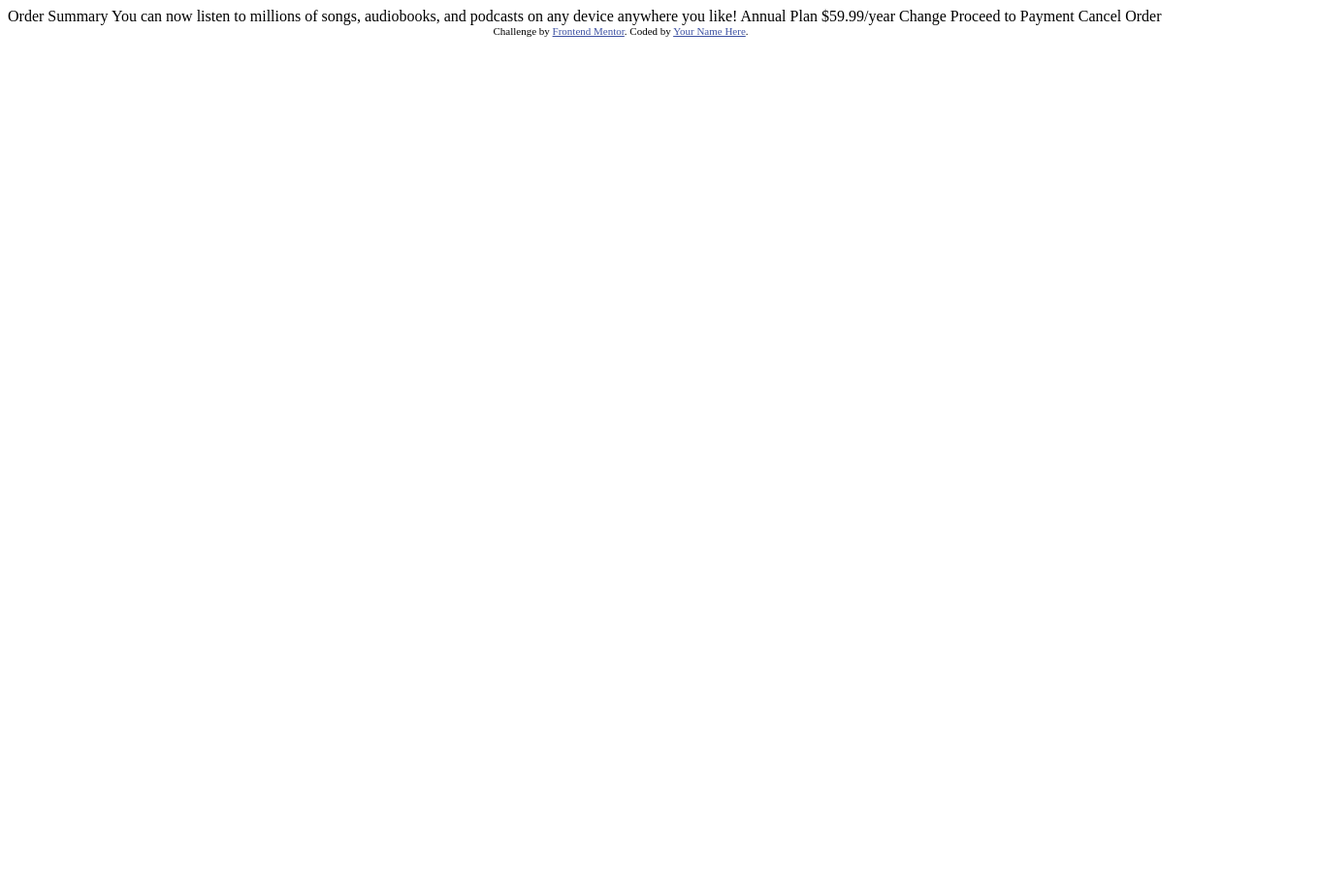
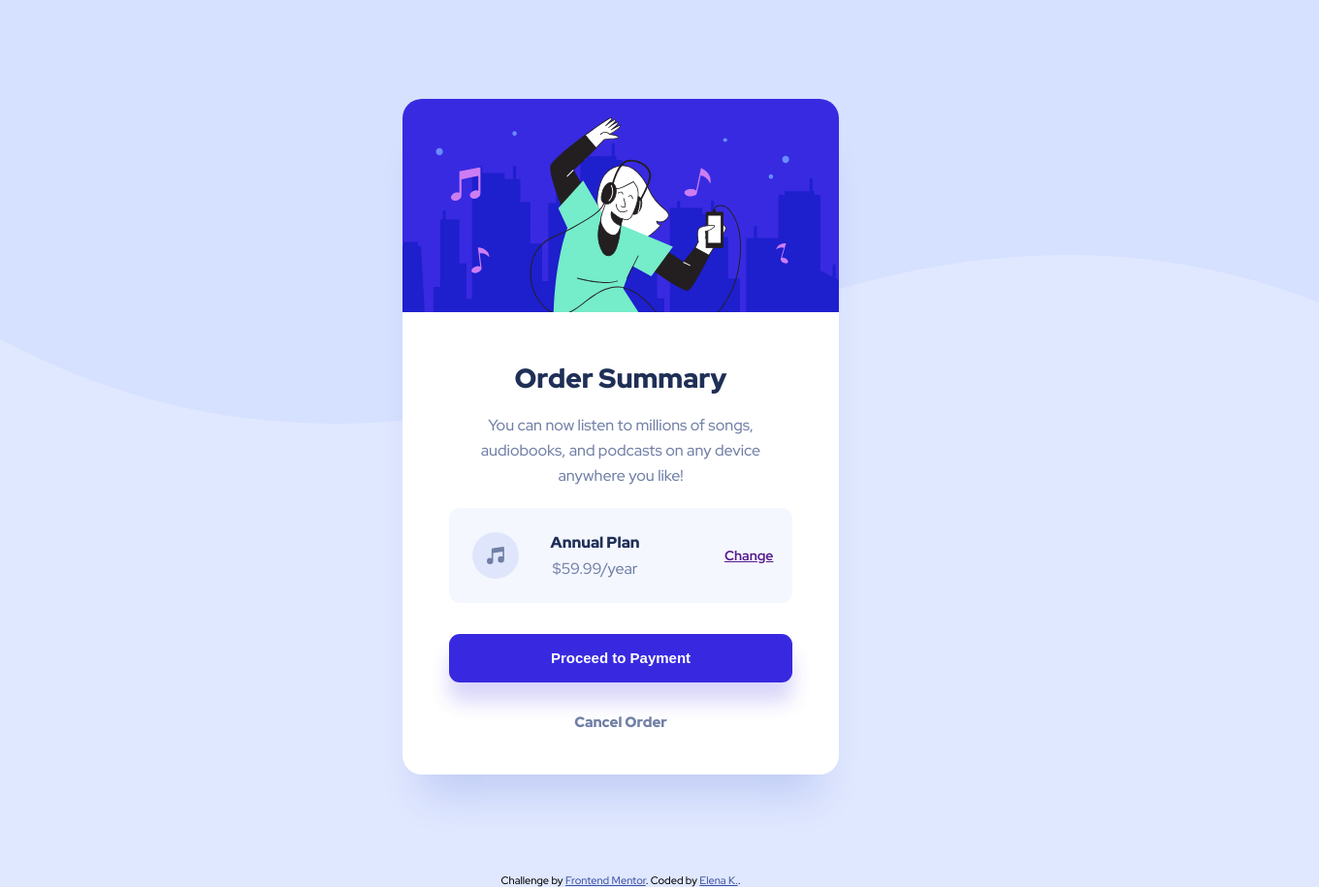
Before and after one commit to ElenaKondrashova/order-summary-component, a plain HTML site: page index.html in a window 1280 px wide. Shown: the whole page at 97% size, 1360 px wide, since content can reach past the window. Before the commit the page ends 800 px from the top, so only its background shows below. Drawn offline with Linux system fonts and the light colour scheme.

Commit message:
Final changes

```diff
--- a/index.html
+++ b/index.html
@@ -5,43 +5,48 @@
   <meta charset="UTF-8">
   <meta name="viewport" content="width=device-width, initial-scale=1.0">
   <!-- displays site properly based on user's device -->
-
   <link rel="icon" type="image/png" sizes="32x32" href="./images/favicon-32x32.png">
-
+  <link rel="stylesheet" href="styles.css">
+  <link rel="preconnect" href="https://fonts.googleapis.com">
+  <link rel="preconnect" href="https://fonts.gstatic.com" crossorigin>
+  <link href="https://fonts.googleapis.com/css2?family=Red+Hat+Display:wght@500;700;900&display=swap" rel="stylesheet">
   <title>Frontend Mentor | Order summary card</title>
-
-  <!-- Feel free to remove these styles or customise in your own stylesheet 👍 -->
-  <style>
-    .attribution {
-      font-size: 11px;
-      text-align: center;
-    }
-
-    .attribution a {
-      color: hsl(228, 45%, 44%);
-    }
-  </style>
 </head>
 
 <body>
+  <section>
+    <div class="order-card">
+      <div class="order-img">
+        <img class="order-image" src="images/illustration-hero.svg" alt="Image of a dancing person">
+      </div>
+      <div class="order-info">
+        <h1>Order Summary</h1>
+        <p> You can now listen to millions of songs, audiobooks, and podcasts on any
+          device anywhere you like!</p>
+      </div>
+      <div class="plan-pricing">
+        <img src="images/icon-music.svg" alt="Music icon" class="icon">
+        <div class="plan-details">
+          <span class="plan-type">Annual Plan</span>
+          <span class="plan-price">$59.99/year</span>
+        </div>
+        <div class="plan-change-link">
+          <a href="">Change</a>
+        </div>
+      </div>
+      <div class="order-action">
+        <button class="pay">Proceed to Payment</button>
+        <a href="" class="cancel">Cancel Order</a>
+      </div>
+    </div>
 
-  Order Summary
-
-  You can now listen to millions of songs, audiobooks, and podcasts on any
-  device anywhere you like!
-
-  Annual Plan
-  $59.99/year
-
-  Change
-
-  Proceed to Payment
-  Cancel Order
-
-  <div class="attribution">
-    Challenge by <a href="https://www.frontendmentor.io?ref=challenge" target="_blank">Frontend Mentor</a>.
-    Coded by <a href="#">Your Name Here</a>.
-  </div>
+  </section>
+  <footer>
+    <div class="attribution">
+      Challenge by <a href="https://www.frontendmentor.io?ref=challenge" target="_blank">Frontend Mentor</a>.
+      Coded by <a href="#">Elena K.</a>.
+    </div>
+  </footer>
 </body>
 
 </html>
--- /dev/null
+++ b/styles.css
@@ -0,0 +1,264 @@
+/* Setting color pallette*/
+:root {
+    /* Primary colors */
+    --pale-blue: hsl(225, 100%, 94%);
+    --bright-blue: hsl(245, 75%, 52%);
+    --violet: hsla(245, 83%, 68%, 1);
+    /* Neutral colors*/
+    --very-pale-blue: hsl(225, 100%, 98%);
+    --desaturated-blue: hsl(224, 23%, 55%);
+    --dark-blue: hsl(223, 47%, 23%);
+    --White: hsl(0, 0%, 100%);
+}
+
+* {
+    padding: 0;
+    margin: 0;
+    box-sizing: border-box;
+}
+
+body {
+    font-family: 'Red Hat Display', sans-serif;
+    font-size: 16px;
+    background-color: var(--pale-blue);
+    background-image: url(images/pattern-background-desktop.svg);
+    background-repeat: no-repeat;
+    display: flex;
+    flex-direction: column;
+    justify-content: center;
+    align-items: center;
+}
+
+/* Order card styling - Mobile view first */
+.order-card {
+    max-width: 327px;
+    height: 567px;
+    margin: 71px 24px;
+    background: var(--White);
+    border-radius: 20px;
+    box-shadow: 0px 40px 40px -20px rgba(13, 48, 189, 0.151826);
+    text-align: center;
+    position: relative;
+}
+
+.order-image {
+    width: 327px;
+    height: 160px;
+    border-radius: 20px 20px 0 0;
+}
+
+.order-info {
+    padding: 32px 32px 0 32px;
+}
+
+.order-info h1 {
+    width: 262px;
+    height: 29px;
+    margin-bottom: 17px;
+    font-weight: 900;
+    font-size: 22px;
+    line-height: 29.11px;
+    color: var(--dark-blue);
+}
+
+.order-info p {
+    width: 262px;
+    height: 75px;
+    font-weight: 500;
+    font-size: 15px;
+    line-height: 25px;
+    color: var(--desaturated-blue);
+
+}
+
+.plan-pricing {
+    width: 279px;
+    height: 81px;
+    background: var(--very-pale-blue);
+    border-radius: 11px;
+    margin: 24px;
+    display: flex;
+    flex-direction: row;
+    align-items: center;
+}
+
+.icon {
+    width: 48px;
+    height: 48px;
+    margin: 17px 20px 16px 16px;
+}
+
+span {
+    float: left;
+    clear: left;
+}
+
+.plan-type {
+    width: 88px;
+    height: 19px;
+    font-size: 14px;
+    font-weight: 900;
+    line-height: 18.52px;
+    color: var(--dark-blue);
+    margin-bottom: 3px;
+}
+
+.plan-price {
+    width: 88px;
+    height: 19px;
+    font-size: 14px;
+    font-weight: 500;
+    line-height: 18.52px;
+    color: var(--desaturated-blue);
+}
+
+.plan-change-link {
+    width: 48px;
+    height: 17px;
+    font-size: 13px;
+    font-weight: 700;
+    line-height: 17.2px;
+    color: var(--bright-blue);
+    margin-left: 50px;
+}
+
+.plan-change-link a:hover {
+    cursor: pointer;
+    text-decoration: none;
+    color: var(--violet);
+    transition: 0.2s;
+}
+
+.pay {
+    width: 279px;
+    height: 50px;
+    background: var(--bright-blue);
+    border: none;
+    box-shadow: 0px 20px 20px rgba(56, 42, 225, 0.190291);
+    border-radius: 11px;
+    color: var(--White);
+    font-weight: 900;
+    font-size: 15px;
+    font-style: normal;
+    line-height: 19.85px;
+}
+
+.pay:hover {
+    cursor: pointer;
+    background-color: var(--violet);
+    transition: 0.2s;
+}
+
+.cancel {
+    display: inline-block;
+    margin-top: 24px;
+    text-decoration: none;
+    font-style: normal;
+    font-weight: 900;
+    font-size: 15px;
+    line-height: 19.85px;
+    color: var(--desaturated-blue);
+}
+
+.cancel:hover {
+    cursor: pointer;
+    color: var(--dark-blue);
+    transition: 0.2s;
+}
+
+/* Order card styling end */
+
+/* Attribution styling start */
+.attribution {
+    font-size: 11px;
+    text-align: center;
+}
+
+.attribution a {
+    color: hsl(228, 45%, 44%);
+}
+
+/* Attribution styling end */
+
+/* Desktop version styling*/
+@media (min-width: 1024px) {
+    .order-card {
+        max-width: 450px;
+        height: 697px;
+        margin: 102px 495px;
+    }
+
+    .order-image {
+        width: 450px;
+        height: 220px;
+    }
+
+    .order-info {
+        padding: 45px 48px 0 48px;
+    }
+
+    .order-info h1 {
+        width: 354px;
+        height: 37px;
+        margin-bottom: 17px;
+        font-size: 28px;
+        line-height: 37.04px;
+    }
+
+    .order-info p {
+        width: 354px;
+        height: 78px;
+        font-size: 16px;
+        line-height: 26px;
+    }
+
+    .plan-pricing {
+        width: 354px;
+        height: 98px;
+        margin: 20px 48px 32px 48px;
+    }
+
+    .icon {
+        width: 48px;
+        height: 48px;
+        margin: 25px 20px 25px 24px;
+    }
+
+    .plan-type {
+        width: 117.19px;
+        height: 21px;
+        font-size: 16px;
+        line-height: 21.17px;
+        margin-bottom: 6px;
+    }
+
+    .plan-price {
+        width: 117.19px;
+        height: 21px;
+        font-size: 16px;
+        line-height: 21.17px;
+    }
+
+    .plan-change-link {
+        width: 52px;
+        height: 19px;
+        font-size: 14px;
+        line-height: 18.52px;
+        margin-left: 74px;
+    }
+
+    .pay {
+        width: 354px;
+        height: 50px;
+        font-size: 15px;
+        line-height: 19.85px;
+    }
+
+    .cancel {
+        margin-top: 32px;
+        font-size: 15px;
+        line-height: 19.85px;
+    }
+}
+
+;
```
